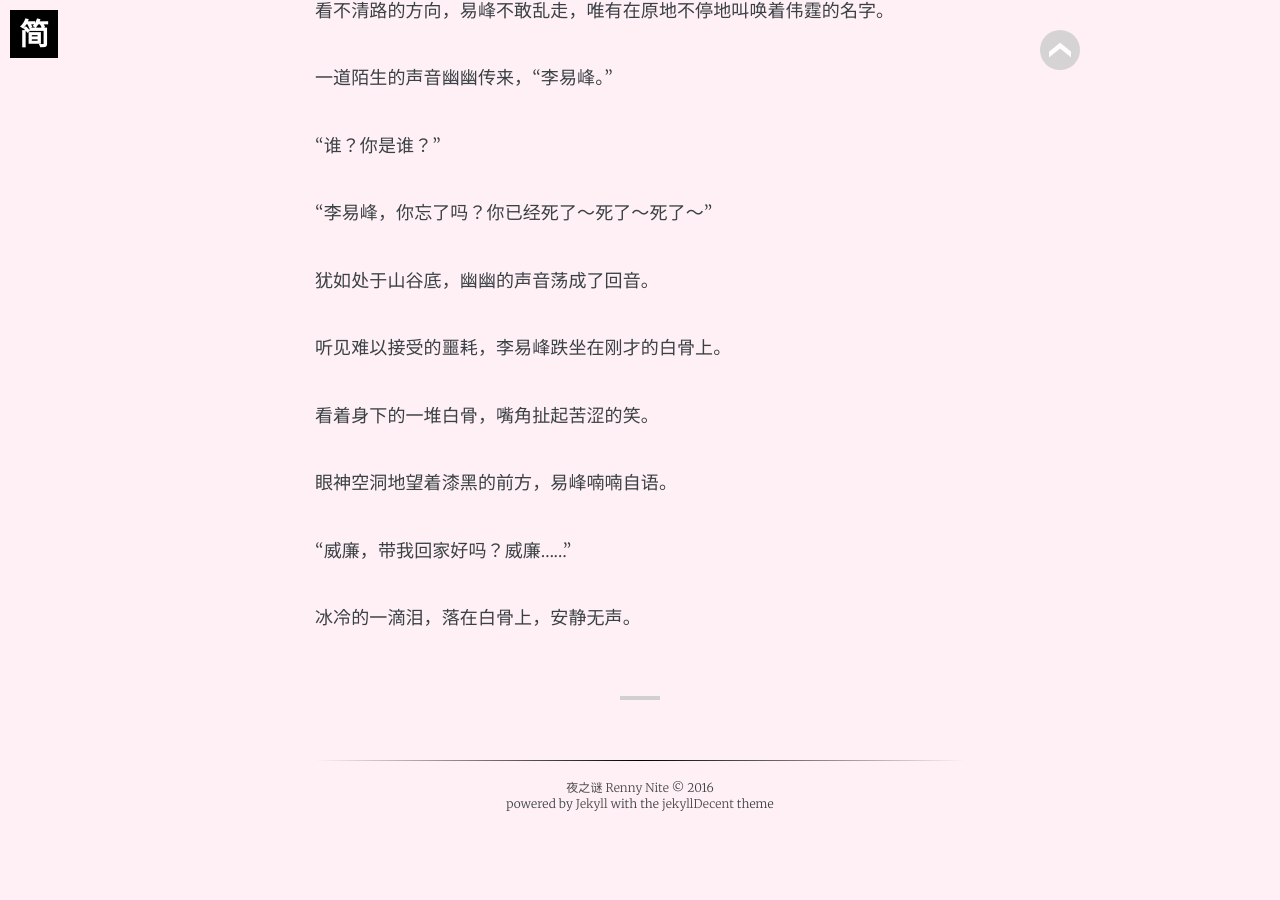
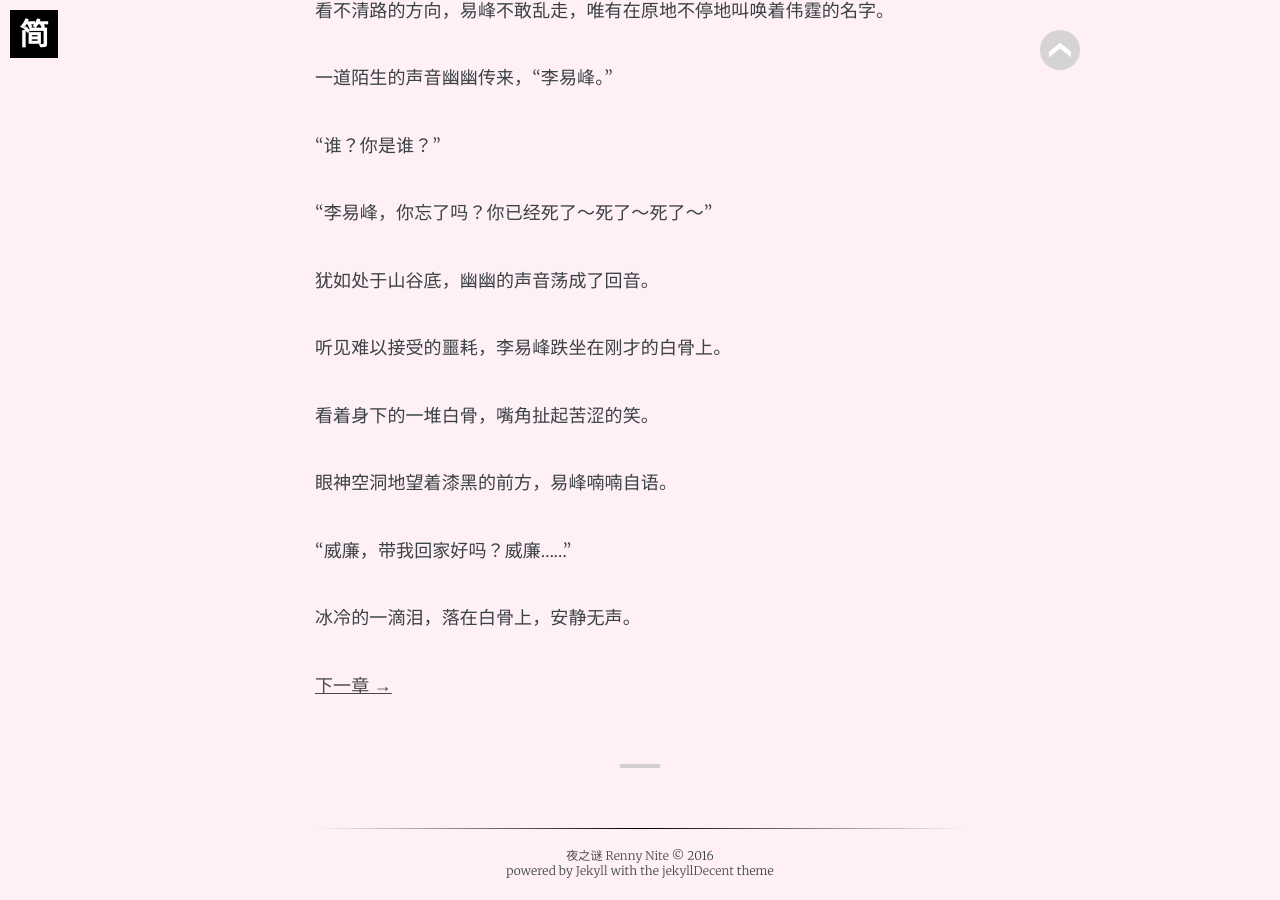
Before and after one commit to RennyNite0924/RennyNite0924.github.io, a Jekyll site: the page built from _posts/2016-12-03-Dont-forget-me-01.md, in a window 1280 px wide and 900 px high, scrolled down 9553 px. Built offline with Jekyll 4.4.1, drawn with Linux system fonts in a browser that asks for light colours; nearby versions of some CDN libraries; some web fonts are replaced; before the commit the page ends 10385 px from its top, so only the background shows below that.

Commit message:
add text

```diff
--- a/_posts/2016-12-03-Dont-forget-me-01.md
+++ b/_posts/2016-12-03-Dont-forget-me-01.md
@@ -260,3 +260,5 @@ category: Novels
 “威廉，带我回家好吗？威廉……”
 
 冰冷的一滴泪，落在白骨上，安静无声。
+
+[下一章 →](/novels/2016/12/03/Dont-forget-me-02.html)
```
